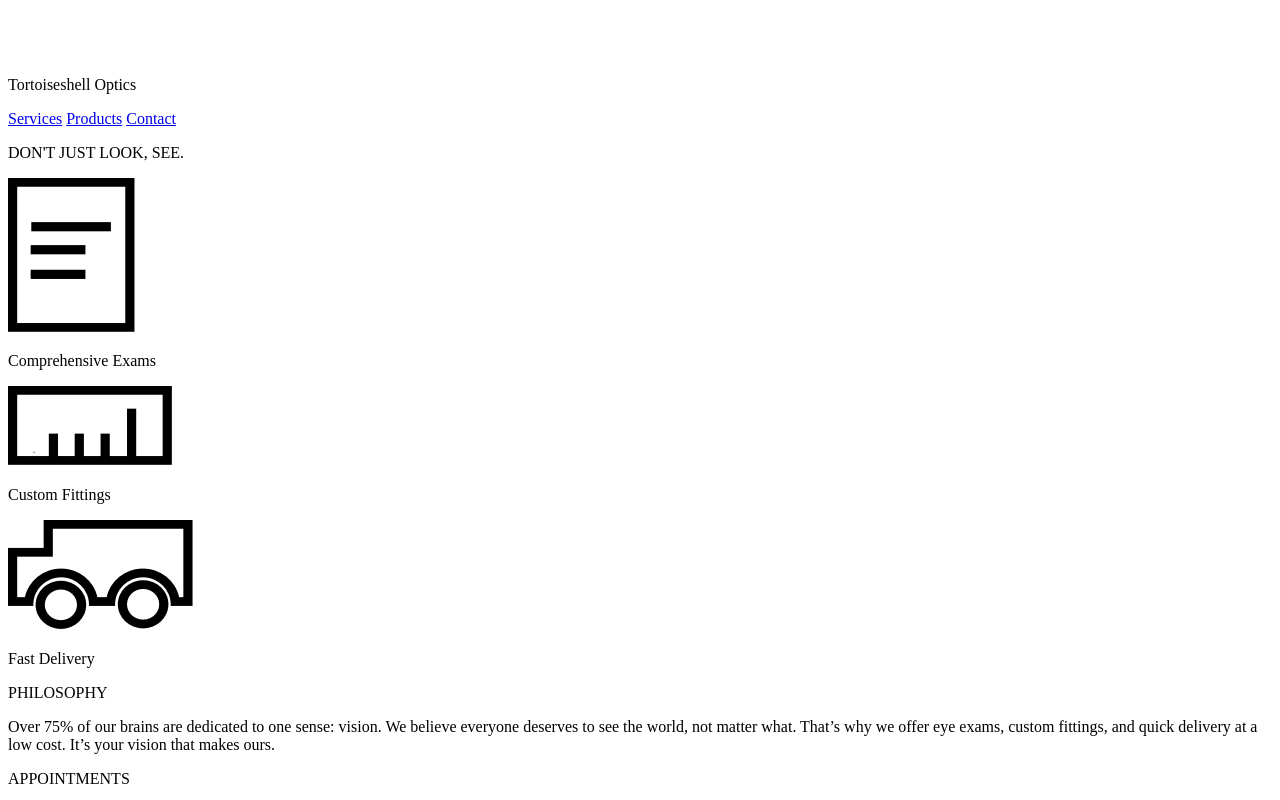
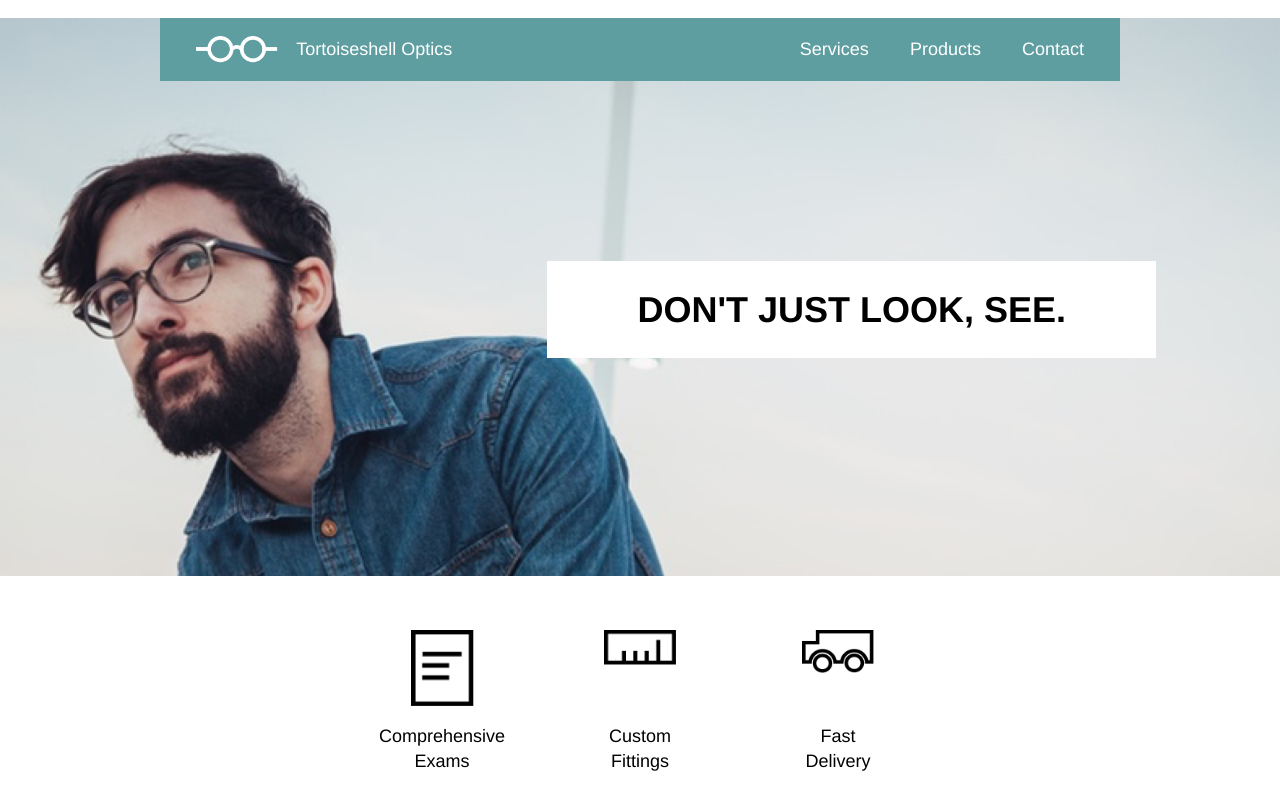
Before and after one commit to drin00/TortoiseshellOptics, a plain HTML site: page index.html in a window 1280 px wide. Shown: the top 800 px of the page. Drawn offline with Linux system fonts and the light colour scheme.

Commit message:
Finish styling for desktop view.

```diff
--- a/index.html
+++ b/index.html
@@ -2,10 +2,12 @@
 <html lang="en" dir="ltr">
   <head>
     <meta charset="utf-8">
-    <title></title>
+    <title>Tortoiseshell Optics</title>
+    <link rel="stylesheet" href="./resources/css/reset.css">
+    <link rel="stylesheet" href="./resources/css/style.css">
   </head>
   <body>
-    <header>
+    <main>
 
         <div class="section mainheader">
           <div class="logo">
@@ -20,53 +22,49 @@
           </nav>
         </div>
 
-    </header>
-
-    <section class="banner">
-
-      <div class="section">
-          <div class="banner">
+        <div class="section banner">
+            <div class="subbanner bold">
               <p>DON'T JUST LOOK, SEE.</p>
             </div>
         </div>
 
-    </section>
+    </main>
 
-    <section class="advantages">
+    <section>
 
-      <div class="section">
-        <div class="image">
-          <img src="./resources/images/paper-icon.png" alt="Paper icon">
+      <div class="section advantages">
+        <div class="image img1">
+          <img class="paper" src="./resources/images/paper-icon.png" alt="Paper icon">
           <p>Comprehensive Exams</p>
         </div>
 
         <div class="image">
-          <img src="./resources/images/ruler-icon.png" alt="Ruler icon">
+          <img class="ruler" src="./resources/images/ruler-icon.png" alt="Ruler icon">
           <p>Custom Fittings</p>
         </div>
 
         <div class="image">
-          <img src="./resources/images/truck-icon.png" alt="Truck icon">
+          <img class="truck" src="./resources/images/truck-icon.png" alt="Truck icon">
           <p>Fast Delivery</p>
         </div>
       </div>
 
     </section>
 
-    <section class="about">
+    <section>
 
-      <div class="section">
-        <div class="aboutsubsection">
-          <p class="heading">PHILOSOPHY</p>
-          <p>Over 75% of our brains are dedicated to one sense: vision. We
+      <div class="section about">
+        <div class="aboutsubsection philosophy">
+          <p class="heading bold">PHILOSOPHY</p>
+          <p class="body">Over 75% of our brains are dedicated to one sense: vision. We
             believe everyone deserves to see the world, not matter what. That’s
             why we offer eye exams, custom fittings, and quick delivery at a
             low cost. It’s your vision that makes ours.</p>
         </div>
 
         <div class="aboutsubsection">
-          <p class="heading">APPOINTMENTS</p>
-          <p>Schedule an appointment by calling us at (312) 654-0987. We’re
+          <p class="heading bold">APPOINTMENTS</p>
+          <p class="body">Schedule an appointment by calling us at (312) 654-0987. We’re
             open Tuesday - Saturday, 9AM - 6PM.</p>
         </div>
       </div>
@@ -74,9 +72,11 @@
     </section>
 
     <footer>
-      <div class="section footer">
+      <div class="section">
+        <div class="footer">
           <img src="./resources/images/logo-black.png" alt="Black glasses logo">
           <p>Copyright Tortoiseshell Optics</p>
+        </div>
       </div>
     </footer>
 
--- a/resources/css/style.css
+++ b/resources/css/style.css
@@ -1,5 +1,119 @@
 html{
   font-family: Helvetica;
   font-size: 18px;
+}
+.section{
+  width: 960px;
+  margin: 0 auto;
   line-height: 1.4;
 }
+.bold{
+  font-weight: bold;
+}
+
+.mainheader{
+  display: flex;
+  justify-content: space-between;
+  align-items: center;
+  background-color: cadetblue;
+  color: white;
+  margin-top: 1rem;
+}
+.logo{
+  display: flex;
+  align-items: center;
+  padding: 1rem 0 1rem 2rem;
+}
+.logo img{
+  height: 1.5rem;
+  width: auto;
+  padding-right: 1rem;
+}
+nav a{
+  text-decoration: none;
+  color: white;
+  padding-right: 2rem;
+}
+
+main{
+  background-image: url("../images/glasses-bg.png");
+  background-position: center;
+  background-repeat: no-repeat;
+  background-size: cover;
+  height: 31rem;
+}
+
+
+.banner{
+  display: flex;
+  justify-content: flex-end;
+}
+.subbanner{
+  background-color: white;
+  text-align: center;
+  padding: 1.5rem 5rem;
+  font-size: 2rem;
+  line-height: 1.2;
+  position: relative;
+  top: 10rem;
+  left: 2rem;
+}
+
+.advantages{
+  display: flex;
+  justify-content: center;
+}
+.image{
+  display: flex;
+  flex-direction: column;
+  justify-content: space-between;
+  align-items: center;
+  height: 8rem;
+  width: 5rem;
+  margin: 3rem;
+}
+.image p{
+  text-align: center;
+}
+.image img{
+  width: 4rem;
+  height: auto;
+}
+.image img.paper{
+  width: 3.5rem;
+  height: auto;
+}
+
+.about{
+  display: flex;
+  justify-content: center;
+}
+.heading{
+  width: 10rem;
+  background-color: cadetblue;
+  padding: 0.5rem 0 0.5rem 1.25rem;
+  color: white;
+}
+.aboutsubsection{
+  width: 35%;
+  padding-left:
+}
+.philosophy{
+    padding-right: 5%;
+}
+.body{
+  padding-top: 1rem;
+  padding-bottom: 5rem;
+}
+
+.footer{
+  background-color: azure;
+  display: flex;
+  align-items: center;
+  padding: 4rem 0 4rem 4rem;
+}
+.footer img{
+  padding-right: 1rem;
+  height: 1.5rem;
+  width: auto;
+}
```
Lines whose indentation alone changed are shown as unchanged.
